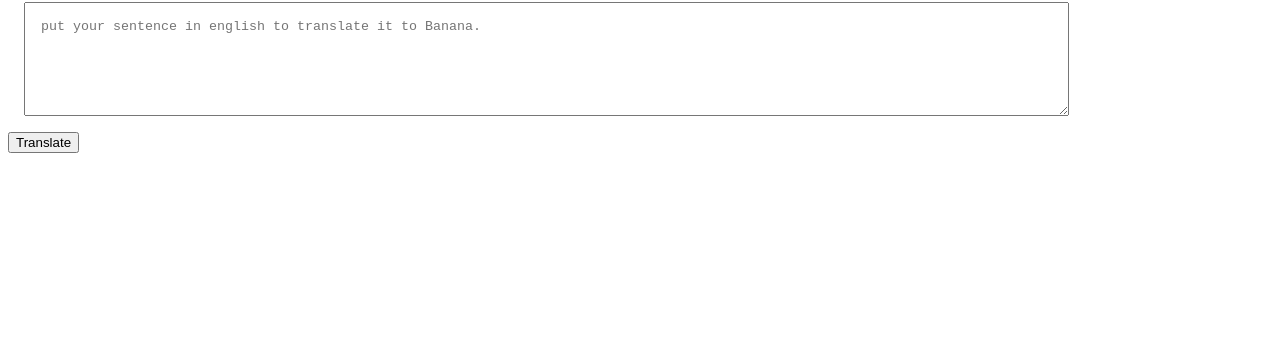
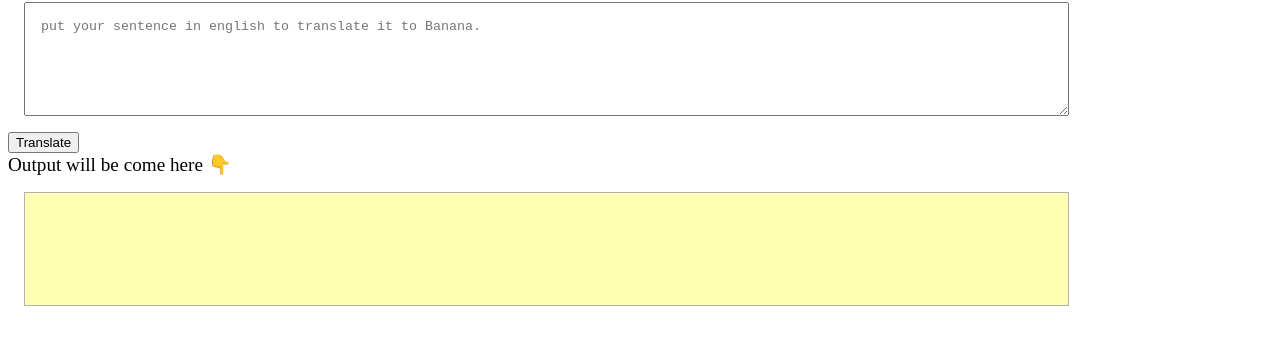
Before and after one commit to Raghuveer-07/neogcamp-banana-speak, a plain HTML site: page Index.html in a window 1280 px wide. Shown: the part 78-422 px from the top of the page. Drawn offline with Linux system fonts and the light colour scheme.

Commit message:
input putput processing done

```diff
--- a/Index.html
+++ b/Index.html
@@ -12,6 +12,10 @@
 
     <textarea id="txt-input" placeholder="put your sentence in english to translate it to Banana."></textarea>
     <button id="btn-translate">Translate</button>
+
+    <div style="font-size: larger;">Output will be come here 👇</div>
+    <div id="output"></div>
+
     <script src="app.js" type="text/javascript"></script>
 </body>
 </html>
--- a/app.js
+++ b/app.js
@@ -2,11 +2,13 @@ var btnTranslate = document.querySelector("#btn-translate");
 
 var txtInput= document.querySelector("#txt-input");
 
-console.log(txtInput)
+var outputDiv = document.querySelector("#output");
+
+//outputDiv.innerText ="Raghuveer Deepala"
+//console.log(txtInput)
 
 function clickHandler() {
-    console.log("clicked");
-    console.log("input",txtInput.value);
+    outputDiv.innerText ="Translated : " + txtInput.value;
 };
 
 
--- a/styles.css
+++ b/styles.css
@@ -6,3 +6,15 @@ textarea {
     padding: 1rem;
 
 }
+
+#output {
+    background-color: yellow;
+    font-weight: bolder;
+    opacity: 30%;
+    border: 1px solid black;
+    height: 10vh;
+    width: 80%;
+    margin: 1rem;
+    padding: 1rem;
+
+}
```
